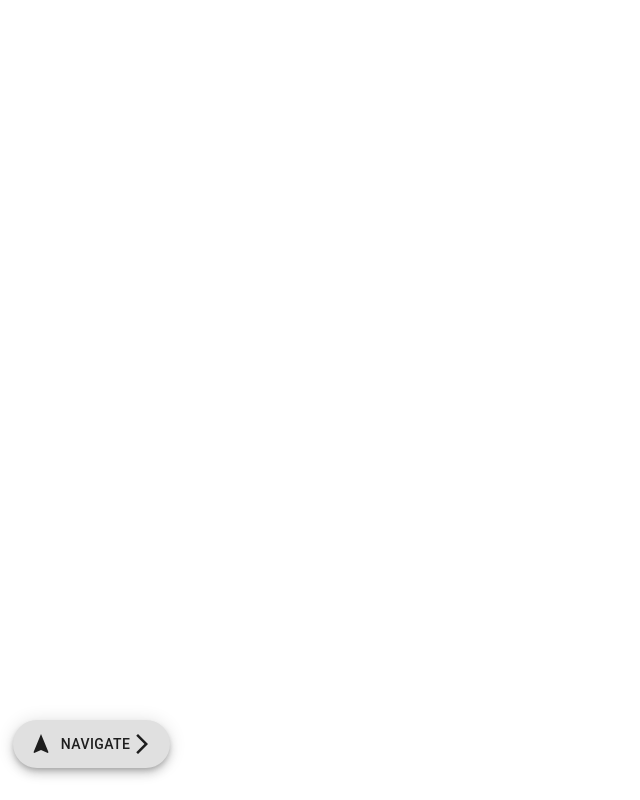
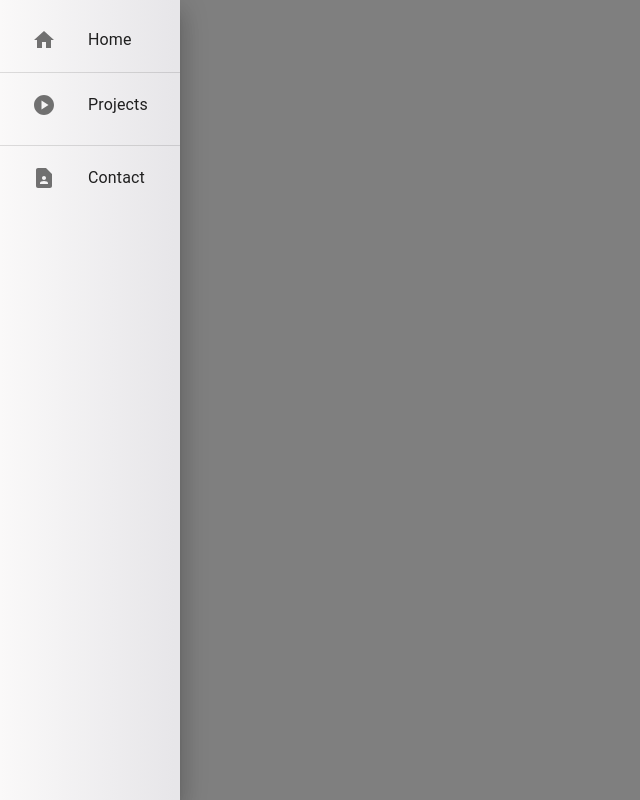
Before and after one commit to YuxiaoWang519/ywportfolio-React-, a React (Create React App) app: page /Home in a window 1280 px wide. Both pictures are taken after a click on the button "NAVIGATE". Shown: the whole page, without its empty margins (0-640 px from the left). Built offline with nearby package versions, Linux system fonts and the light colour scheme.

Commit message:
fix drawer style problem

```diff
--- a/src/App.js
+++ b/src/App.js
@@ -1,12 +1,13 @@
 import "./App.css";
 import React from "react";
 import { useState } from "react";
-import { BrowserRouter, Link, Routes, Route } from "react-router-dom";
-import Home from './views/Home'
+import { BrowserRouter, Link, Routes, Route, Navigate } from "react-router-dom";
+import Home from "./views/Home";
 
 function App() {
   return (
     <Routes>
+      <Route exact path="/" element={<Navigate to="/Home" />}></Route>
       <Route path="/Home" element={<Home />}></Route>
     </Routes>
   );
--- a/src/components/SideMenu.js
+++ b/src/components/SideMenu.js
@@ -7,23 +7,83 @@ import "../styles/SideMenu.css";
 import Drawer from "@mui/material/Drawer";
 import SpeedDial from "@mui/material/SpeedDial";
 
+import List from "@mui/material/List";
+import ListItem from "@mui/material/ListItem";
+import ListItemButton from "@mui/material/ListItemButton";
+import ListItemIcon from "@mui/material/ListItemIcon";
+import ListItemText from "@mui/material/ListItemText";
+import HomeIcon from "@mui/icons-material/Home";
+import { Divider, Paper } from "@mui/material";
+
+import PlayCircleIcon from "@mui/icons-material/PlayCircle";
+import ContactPageIcon from "@mui/icons-material/ContactPage";
 function SideMenu() {
   const [nav, setNav] = React.useState(false);
+
+  const navlist = () => (
+    <Box sx={{ backgroundColor: "" }}>
+      <List>
+        <ListItem>
+          <ListItemButton>
+            <ListItemIcon>
+              <HomeIcon></HomeIcon>
+            </ListItemIcon>
+            <ListItemText primary="Home"></ListItemText>
+          </ListItemButton>
+        </ListItem>
+        <Divider></Divider>
+        <ListItem>
+          <ListItemButton>
+            <ListItemIcon>
+              <PlayCircleIcon></PlayCircleIcon>
+            </ListItemIcon>
+            <ListItemText primary="Projects"></ListItemText>
+          </ListItemButton>
+        </ListItem>
+      </List>
+      <Divider></Divider>
+      <ListItem>
+        <ListItemButton>
+          <ListItemIcon>
+            <ContactPageIcon></ContactPageIcon>
+          </ListItemIcon>
+          <ListItemText primary="Contact"></ListItemText>
+        </ListItemButton>
+      </ListItem>
+    </Box>
+  );
+
   function toggleNav() {
     setNav(() => !nav);
     console.log(nav);
   }
+
   return (
     <div className="NavFBtn">
-      <Fab onClick={toggleNav} variant="extended">
+      <Fab onClick={toggleNav} color="primary" variant="extended">
         <NavigationIcon sx={{ mr: 1 }} />
         Navigate<ArrowForwardIosIcon></ArrowForwardIosIcon>
       </Fab>
 
       {/* use drawer to show nav */}
-      {/* <Drawer anchor="left" open={nav} onClose={toggleNav}>
-        <div>this is Drawer</div>
-      </Drawer> */}
+
+      <Drawer
+        sx={{
+          flexShrink: 0,
+          "& .MuiDrawer-paper": {
+            background:
+              "linear-gradient(90deg, rgb(250, 249, 249) 0%, rgb(231, 230, 233) 97%);",
+            elevation: "24",
+          },
+        }}
+        variant="temporary"
+        anchor="left"
+        open={nav}
+        onClose={toggleNav}
+      >
+        {/* <Paper className="navPaper" elevation={24}></Paper> */}
+        {navlist()}
+      </Drawer>
       {/* use speeddial to show nav */}
     </div>
   );
--- a/src/views/Home.js
+++ b/src/views/Home.js
@@ -2,12 +2,7 @@ import React from "react";
 import SideMenu from "../components/SideMenu";
 import Box from "@mui/material/Box";
 function HomeView() {
-  return (
-    <Box>
-
-      <SideMenu></SideMenu>
-    </Box>
-  );
+  return <SideMenu></SideMenu>;
 }
 
 export default HomeView;
```
